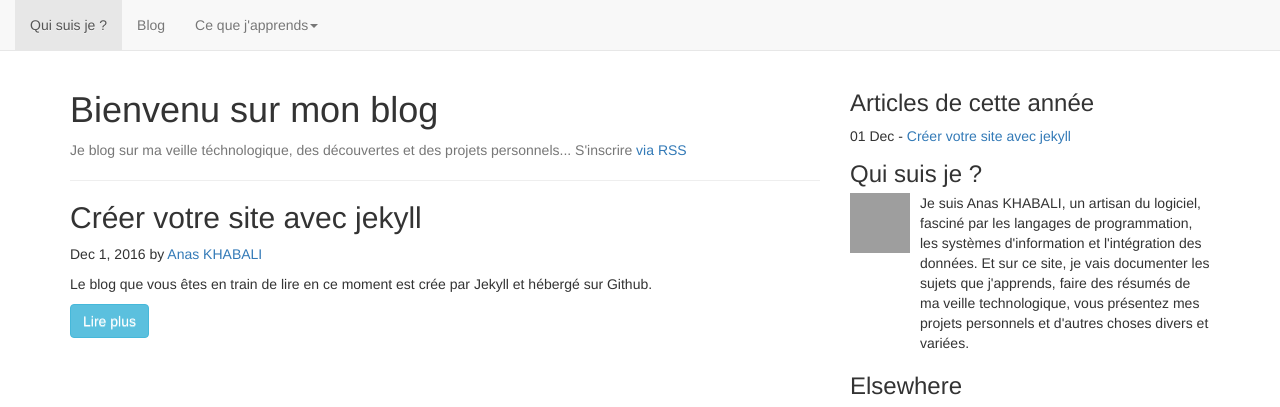
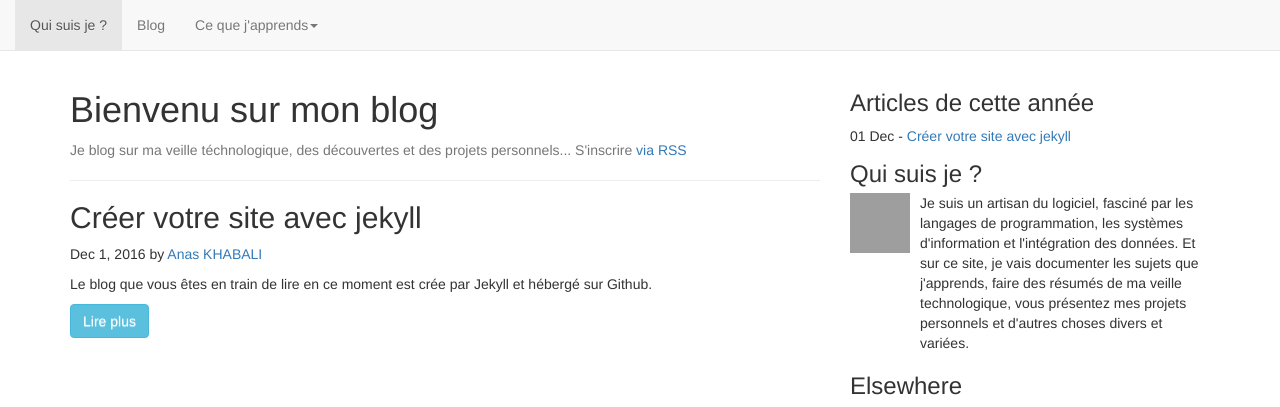
Before and after one commit to khabali/khabali.github.io, a Jekyll site: the page built from blog.html, in a window 1280 px wide. Shown: the top 407 px of the page. Built offline with Jekyll 4.4.1, drawn with Linux system fonts in a browser that asks for light colours; grey boxes are pictures that could not be loaded.

Commit message:
modification de la description du site

```diff
--- a/_config.yml
+++ b/_config.yml
@@ -16,7 +16,7 @@
 title: Anas KHABALI
 email: anas.khabali@gmail.com
 description: > # this means to ignore newlines until "baseurl:"
-  Je suis Anas KHABALI, un artisan du logiciel,
+  Je suis un artisan du logiciel,
   fasciné par les langages de programmation, les systèmes d'information et l'intégration des données.
   Et sur ce site, je vais documenter les sujets que j'apprends, faire des résumés de ma veille technologique,
   vous présentez mes projets personnels et d'autres choses divers et variées.
```
